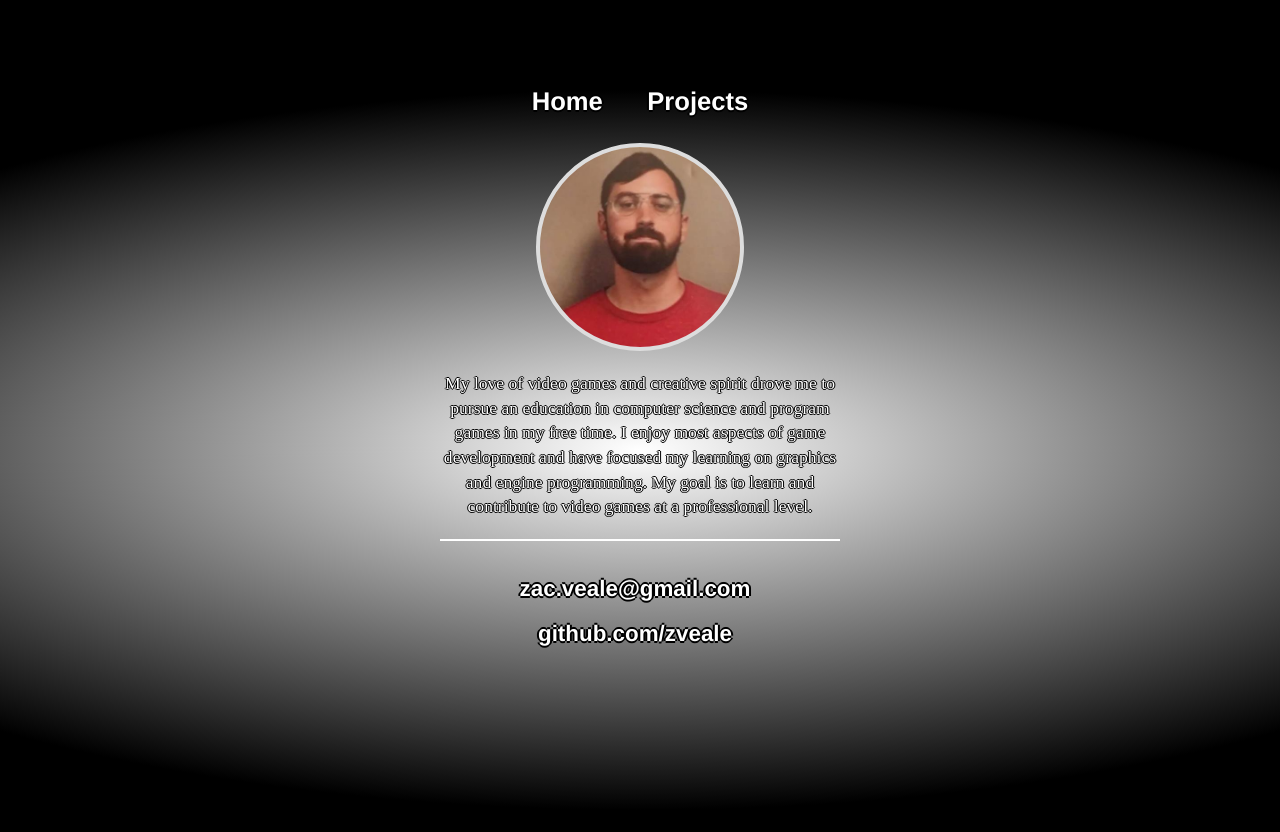
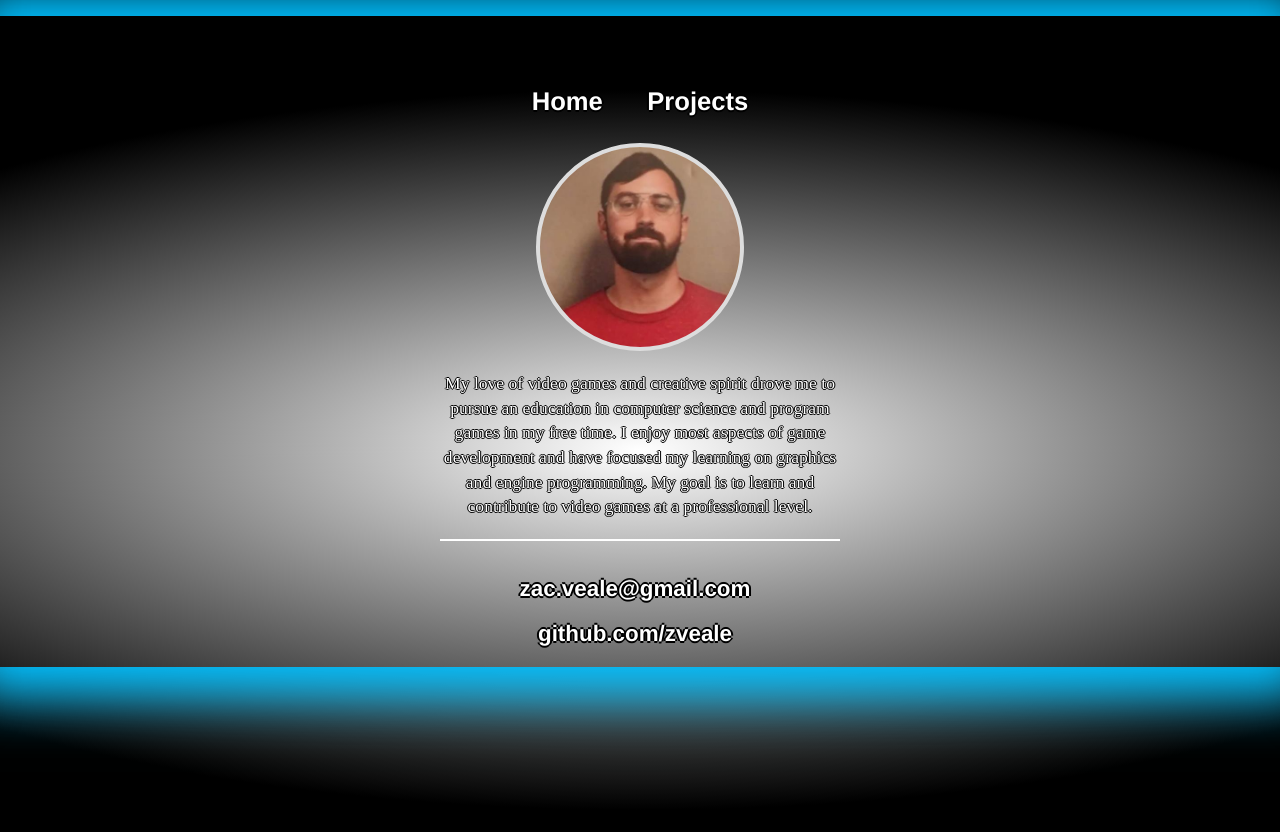
Before and after one commit to zveale/zveale.github.io, a Jekyll site: the page built from index.html, in a window 1280 px wide. Shown: the top 832 px of the page. Built offline with Jekyll 4.4.1, drawn with Linux system fonts in a browser that asks for light colours.

Commit message:
Update main.css

```diff
--- a/css/main.css
+++ b/css/main.css
@@ -1,5 +1,6 @@
 body {
     background: radial-gradient(80% 40%, white, black);
+	box-shadow:0px 0px 50px 30px #00c0ff ;
 	background-repeat: no-repeat;
 	background-attachment: fixed;
     margin: auto;
```
